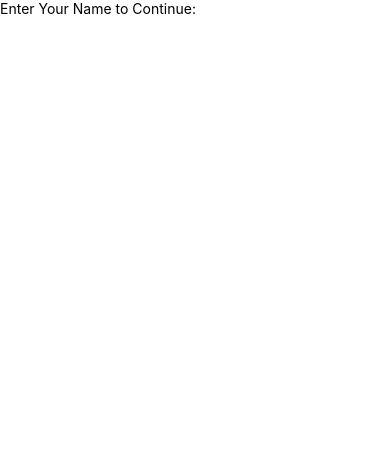
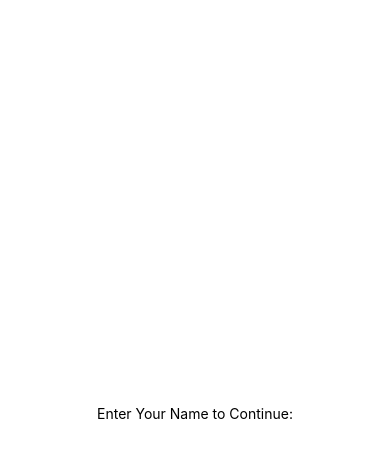
Before and after one commit to uzairqq/NoteAppReactNative, a React Native app: screen / in a window 390 px wide. Shown: the top 458 px of the page. Built offline with nearby package versions, Linux system fonts and the light colour scheme.

Commit message:
Stylinh Of Text Label

```diff
--- a/App.js
+++ b/App.js
@@ -1,21 +1,7 @@
-import { StyleSheet, Text, View } from "react-native";
 import Intro from "./app/screens/Intro";
 
 const App = () => {
-  return (
-    <View>
-      <Intro />
-    </View>
-  );
+  return <Intro />;
 };
 
-const styles = StyleSheet.create({
-  container: {
-    flex: 1,
-    backgroundColor: "#fff",
-    alignItems: "center",
-    justifyContent: "center",
-  },
-});
-
 export default App;
--- a/app/screens/Intro.js
+++ b/app/screens/Intro.js
@@ -1,16 +1,23 @@
-import { StyleSheet, Text, View } from "react-native";
+import { StatusBar, StyleSheet, Text, TextInput, View } from "react-native";
 import React from "react";
 
 const Intro = () => {
   return (
-    <View style={styles.container}>
-      <Text>Enter Your Name to Continue:</Text>
-    </View>
+    <>
+      <StatusBar hidden />
+      <View style={styles.container}>
+        <Text>Enter Your Name to Continue:</Text>
+        <TextInput />
+      </View>
+    </>
   );
 };
+const styles = StyleSheet.create({
+  container: {
+    flex: 1,
+    justifyContent: "center",
+    alignItems: "center",
+  },
+});
 
 export default Intro;
-
-const styles = StyleSheet.create({
-  container: {},
-});
```
